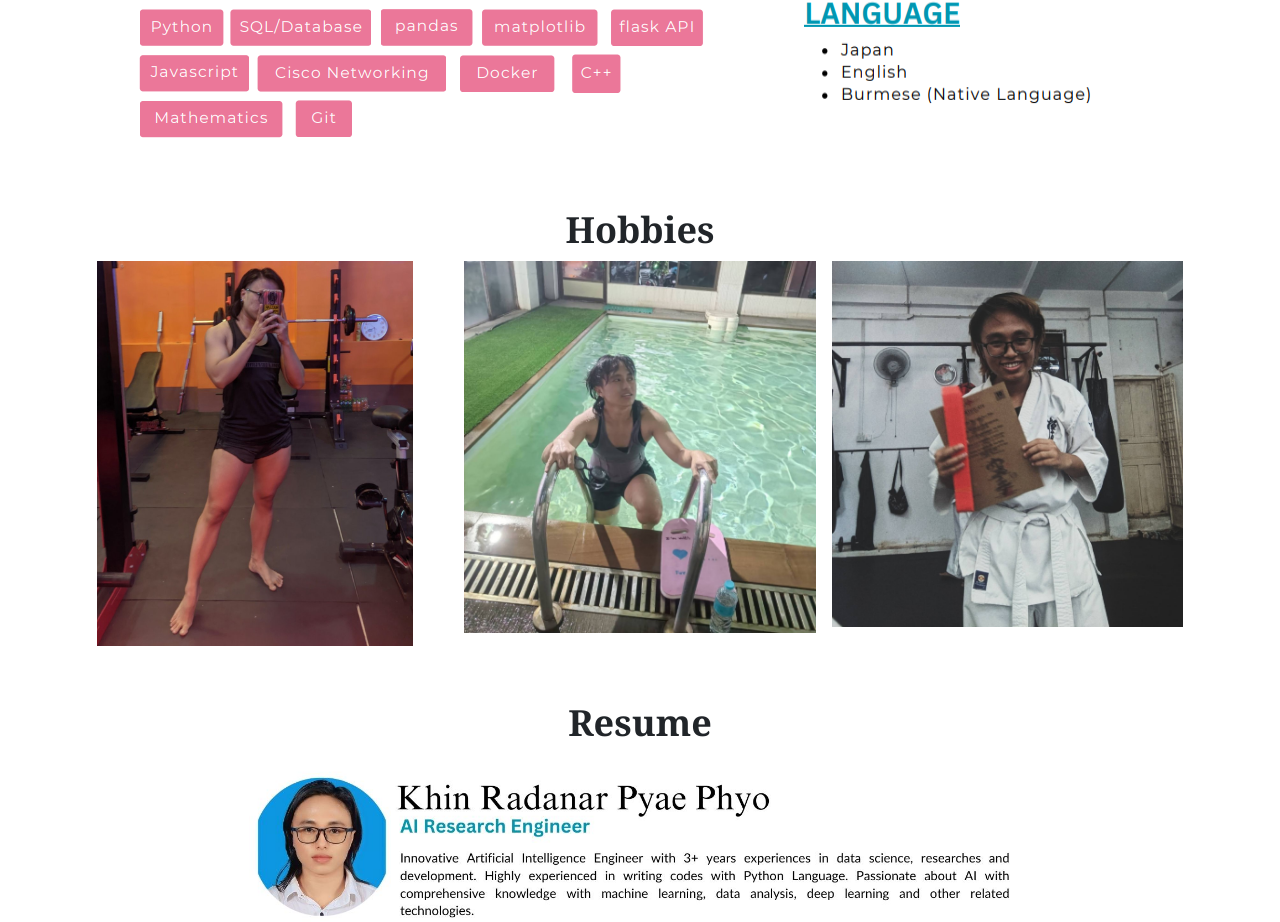
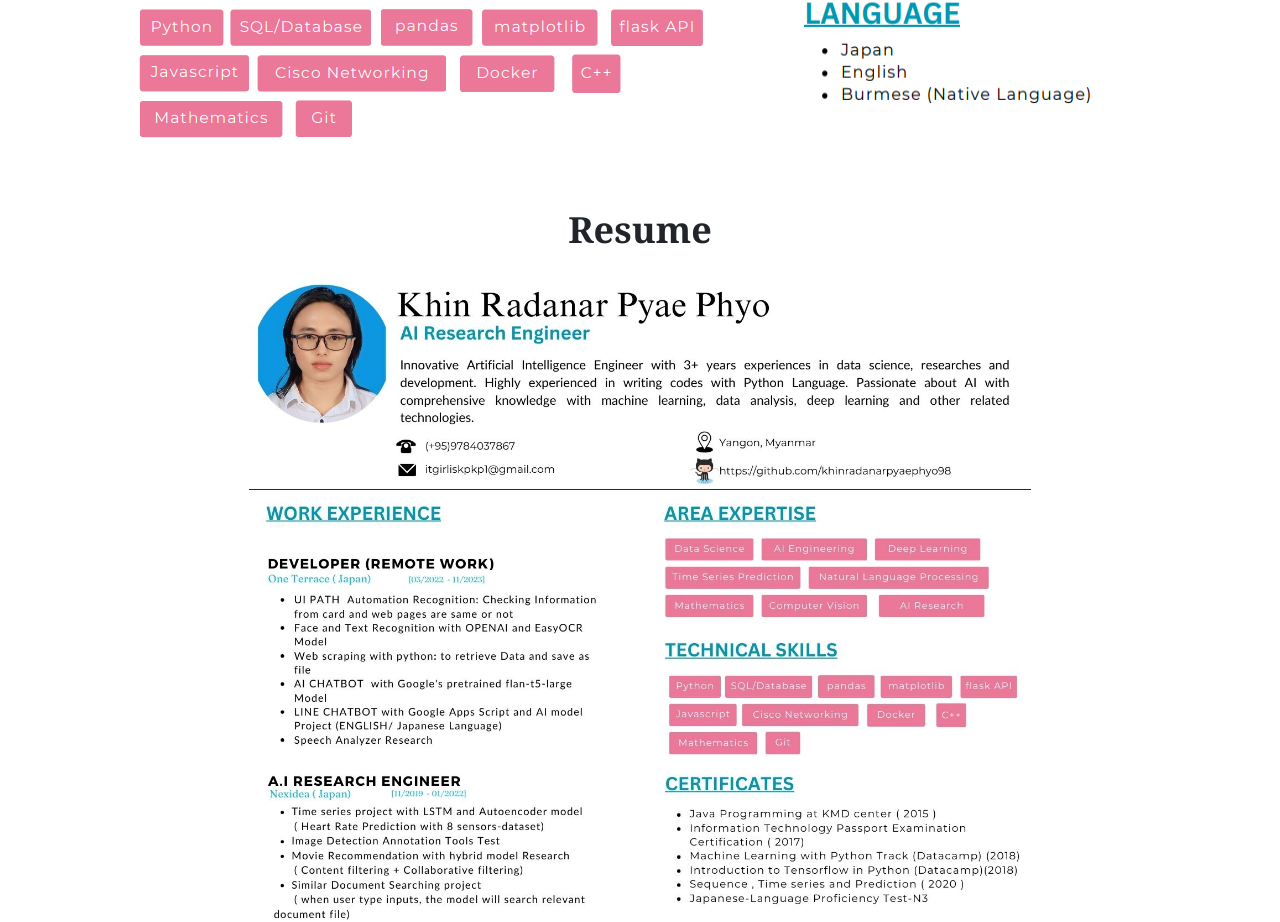
Before and after one commit to khinradanarpyaephyo98/github-portfolio, a plain HTML site: page index.html in a window 1280 px wide. Shown: the part 3723-4645 px from the top of the page. Drawn offline with nearby package versions, Linux system fonts and the light colour scheme.

```diff
--- a/index.html
+++ b/index.html
@@ -233,39 +233,7 @@
             </div>
     </section>
 
-    <!-- hobbies section-->
-    <section id="hobbies">
-        <div class="container mt-4 pt-4">
-            <h1 class="text-center"style="font-weight: bold;font-family: Georgia, 'Times New Roman', Times, serif;">Hobbies</h1>
-            <div class="w3-row-padding">
-                <div class="w3-container w3-third">
-                  <img src="images/hobby1.jpg" style="width:90%;cursor:pointer"
-                  onclick="onClick(this)" class="w3-hover-opacity">
-                </div>
-                <div class="w3-container w3-third">
-                  <img src="images/hobby2.jpg" style="width:100%;cursor:pointer"
-                  onclick="onClick(this)" class="w3-hover-opacity">
-                </div>
-                <div class="w3-container w3-third">
-                  <img src="images/hobby3.jpg" style="width:100%;cursor:pointer"
-                  onclick="onClick(this)" class="w3-hover-opacity">
-                </div>
-              </div>
 
-              <div id="modal01" class="w3-modal" onclick="this.style.display='none'">
-                <span class="w3-button w3-hover-red w3-xlarge w3-display-topright">&times;</span>
-                <div class="w3-modal-content w3-animate-zoom">
-                  <img id="img01" style="width:100%">
-                </div>
-              </div>
-            </div>
-    </section>
-    <script>
-        function onClick(element) {
-          document.getElementById("img01").src = element.src;
-          document.getElementById("modal01").style.display = "block";
-        }
-    </script>
 
      <!-- skills&Educations section-->
      <section id="Resume">
```
